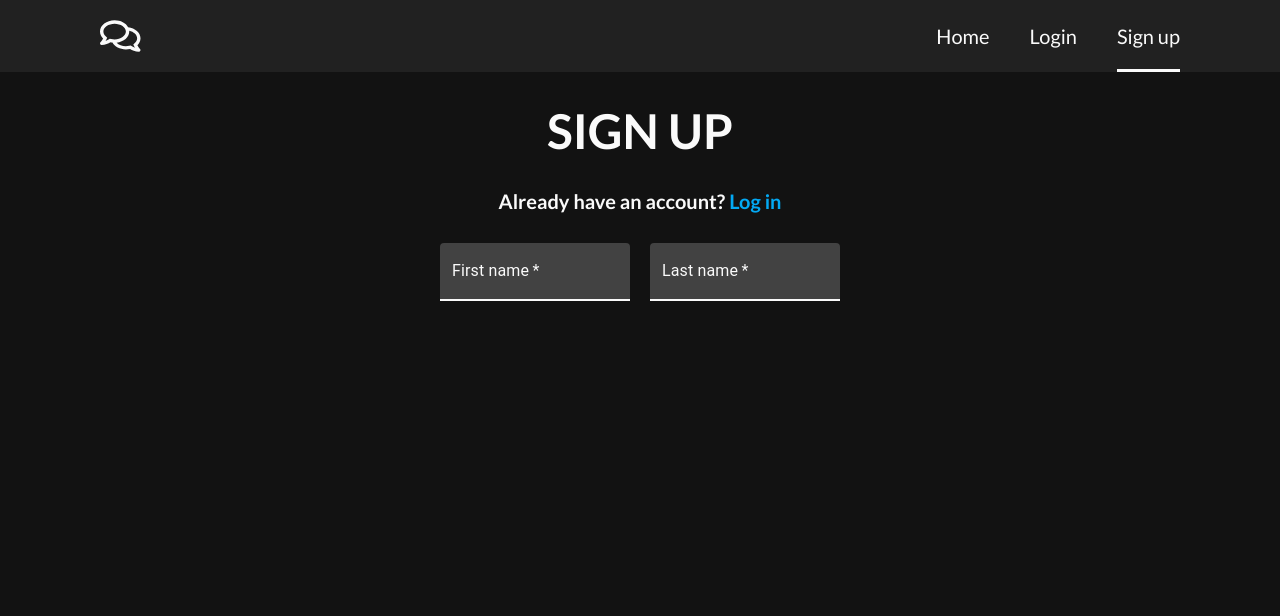
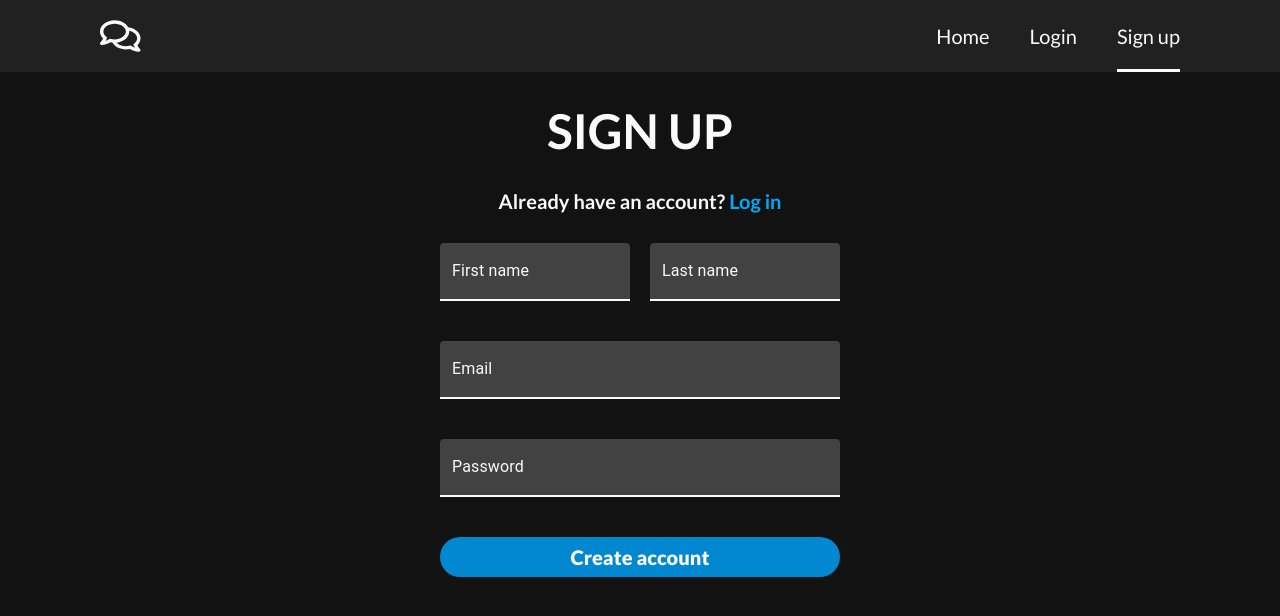
Before and after one commit to vincenttse15/chat, a React (Create React App) app: page /signup in a window 1280 px wide. Shown: the top 616 px of the page. Built offline with nearby package versions, Linux system fonts and the light colour scheme.

Commit message:
sign up page updates

```diff
--- a/src/pages/Signup.js
+++ b/src/pages/Signup.js
@@ -21,17 +21,48 @@ const useStylesInput = makeStyles((theme) => ({
       borderBottomColor: "#03a9f4",
       backgroundColor: "#424242",
     },
+    '&$error': {
+      borderBottomColor: "#ec407a",
+    },
   },
   focused: {},
+  error: {},
+  helperText: {
+    color: "#ec407a!important",
+    fontFamily: font,
+    fontSize: "16px",
+  },
 }));
 
 function InputTextField(props) {
   const classes = useStylesInput();
 
-  return <TextField InputProps={{ classes, disableUnderline: true }} InputLabelProps={{ style: { color: "#FAFAFA" } }} {...props} />;
+  return <TextField
+          InputProps={{ classes, disableUnderline: true }}
+          InputLabelProps={{ style: { color: "#FAFAFA" } }}
+          FormHelperTextProps={{ className: classes.helperText }}
+          {...props}
+        />;
 }
 
 const Signup = () => {
+  const [first, setFirst] = React.useState('');
+  const [firstError, setFirstError] = React.useState(false);
+  const [last, setLast] = React.useState('');
+  const [lastError, setLastError] = React.useState(false);
+  const [email, setEmail] = React.useState('');
+  const [emailError, setEmailError] = React.useState(false);
+  const [password, setPassword] = React.useState('');
+  const [passwordError, setPasswordError] = React.useState(false);
+
+  function handleSubmit(e) {
+    e.preventDefault();
+    if (first.length === 0) setFirstError(true);
+    if (last.length === 0) setLastError(true);
+    if (email.length === 0) setEmailError(true);
+    if (password.length < 8) setPasswordError(true);
+  };
+
   return (
     <div className={styles.container}>
       <h1 className={styles.h1}>
@@ -42,21 +73,42 @@ const Signup = () => {
         {' '}
         <Link to="/login" className={styles.link}>Log in</Link>
       </h2>
-      <form noValidate autoComplete="off" className={styles.form}>
+      <form novalidate autoComplete="off" className={styles.form} onSubmit={handleSubmit}>
         <div className={styles.name}>
           <InputTextField
-            required
             type="text"
             variant="filled"
             label="First name"
+            onChange={(e) => setFirst(e.target.value)}
+            error={firstError}
+            helperText={firstError ? "This field is required." : ""}
           />
           <InputTextField
-            required
             type="text"
             variant="filled"
             label="Last name"
+            onChange={(e) => setLast(e.target.value)}
+            error={lastError}
+            helperText={lastError ? "This field is required." : ""}
           />
         </div>
+        <InputTextField
+          type="text"
+          variant="filled"
+          label="Email"
+          onChange={(e) => setEmail(e.target.value)}
+          error={emailError}
+          helperText={emailError ? "Invalid email." : ""}
+        />
+        <InputTextField
+          variant="filled"
+          label="Password"
+          type="password"
+          onChange={(e) => setPassword(e.target.value)}
+          error={passwordError}
+          helperText={passwordError ? "Password must be at least 8 characters." : ""}
+        />
+        <button type="submit" className={styles.button}>Create account</button>
       </form>
     </div>
   );
--- a/src/styles/signup.module.scss
+++ b/src/styles/signup.module.scss
@@ -44,3 +44,21 @@
   gap: 20px;
   max-width: 100%;
 }
+
+.button {
+  height: 40px;
+  font-size: 20px;
+  font-family: $lato;
+  background-color: $light-blue-700;
+  border: 0px;
+  padding: 8px 16px;
+  font-weight: 900;
+  border-radius: 100px;
+  color: $gray-50;
+}
+
+.button:hover {
+  background-color: $light-blue-900;
+  color: $gray-200;
+  cursor: pointer;
+}
```
